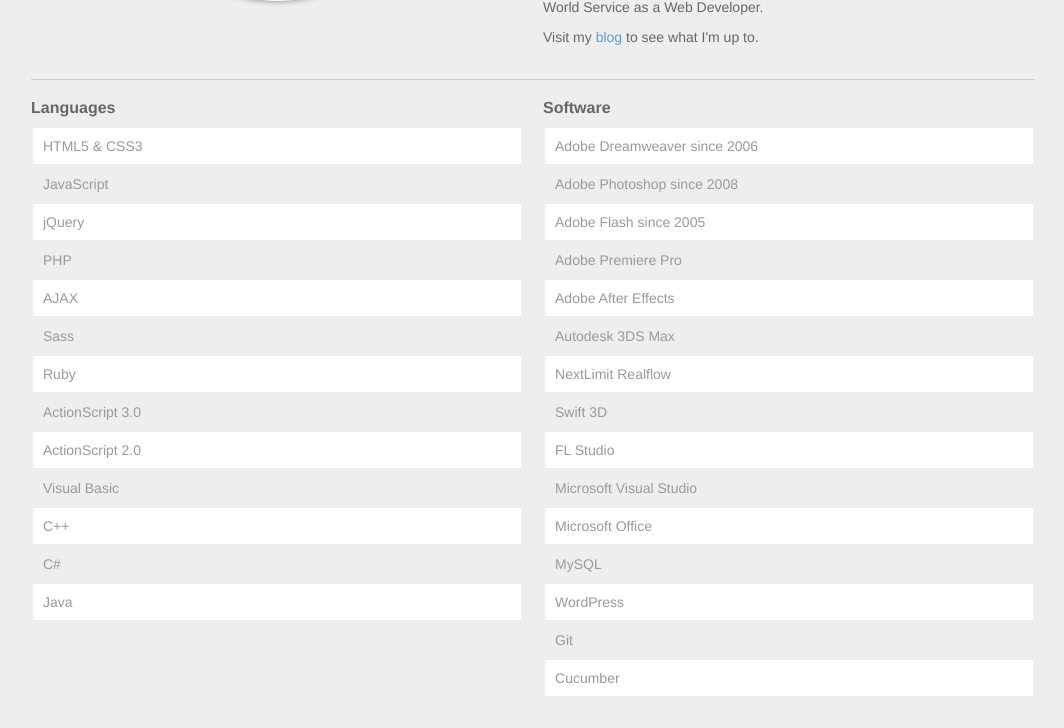
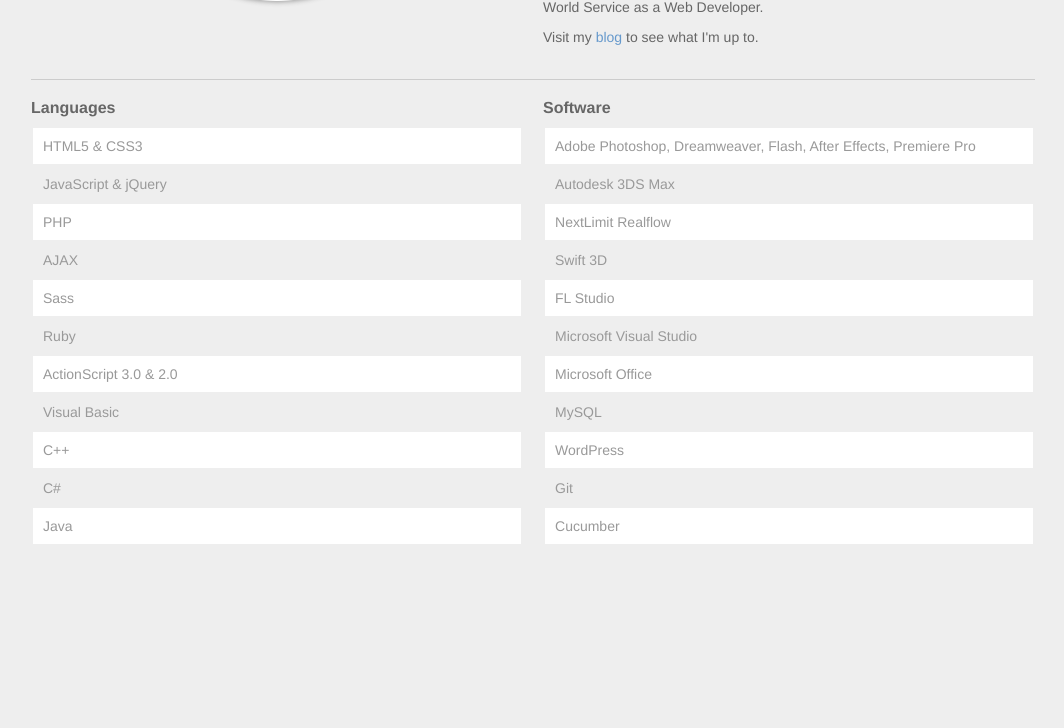
Before and after one commit to jamesl1001/jalproductions, a PHP site: page /about in a window 1280 px wide. Shown: the part 399-1127 px from the top of the page, without its empty margins (107-1171 px from the left). After the commit the page ends 943 px from the top, so only its background shows below. Run offline with PHP 8.4, Linux system fonts and the light colour scheme; some libraries are stand-ins or nearby versions.

Commit message:
Tidy up Languages and Software

```diff
--- a/about.php
+++ b/about.php
@@ -54,10 +54,7 @@
                             <td>HTML5 &amp; CSS3</td>
                         </tr>
                         <tr>
-                            <td>JavaScript</td>
-                        </tr>
-                        <tr>
-                            <td>jQuery</td>
+                            <td>JavaScript &amp; jQuery</td>
                         </tr>
                         <tr>
                             <td>PHP</td>
@@ -72,10 +69,7 @@
                             <td>Ruby</td>
                         </tr>
                         <tr>
-                            <td>ActionScript 3.0</td>
-                        </tr>
-                        <tr>
-                            <td>ActionScript 2.0</td>
+                            <td>ActionScript 3.0 &amp; 2.0</td>
                         </tr>
                         <tr>
                             <td>Visual Basic</td>
@@ -96,19 +90,7 @@
                     <h3>Software</h3>
                     <table>
                         <tr>
-                            <td>Adobe Dreamweaver <span class="dark">since 2006</span></td>
-                        </tr>
-                        <tr>
-                            <td>Adobe Photoshop <span class="dark">since 2008</span></td>
-                        </tr>
-                        <tr>
-                            <td>Adobe Flash <span class="dark">since 2005</span></td>
-                        </tr>
-                        <tr>
-                            <td>Adobe Premiere Pro</td>
-                        </tr>
-                        <tr>
-                            <td>Adobe After Effects</td>
+                            <td>Adobe Photoshop, Dreamweaver, Flash, After Effects, Premiere Pro</td>
                         </tr>
                         <tr>
                             <td>Autodesk 3DS Max</td>
```
